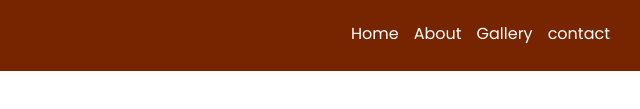
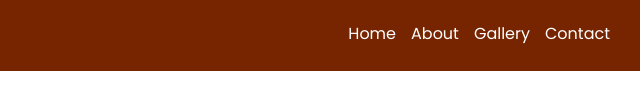
Before and after one commit to zivflek/Ride-With-Me, a plain HTML site: page contact.html in a window 1280 px wide. Shown: the part 453-562 px from the top of the page, 640-1280 px from the left. Drawn offline with nearby package versions, Linux system fonts and the light colour scheme; some packages are replaced by stand-ins of ours.

Commit message:
Add files via upload

```diff
--- a/contact.html
+++ b/contact.html
@@ -151,7 +151,7 @@
               Gallery
             </a>
             <a class="" href="contact.html">
-              contact
+              Contact
             </a>
           </div>
         </div>
```
Also changed, not shown: index.html (+1 -1 lines), portfolio.html (+1 -1 lines).
